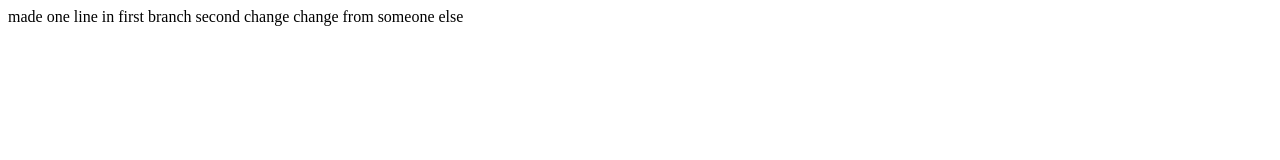
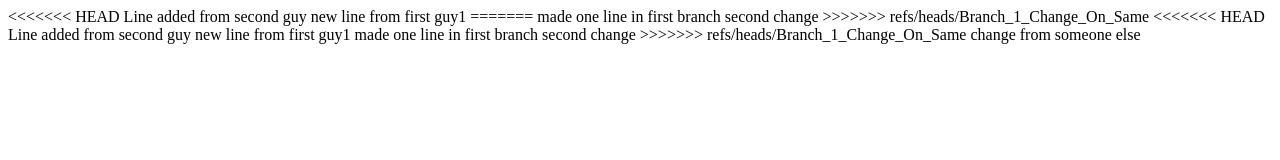
Before and after one commit to ketulbasiqa/performGit, a plain HTML site: page index.html in a window 1280 px wide. Drawn offline with Linux system fonts and the light colour scheme.

Commit message:
gui Summury

```diff
--- a/index.html
+++ b/index.html
@@ -1,8 +1,31 @@
 <html!>
 <body>
 
+<<<<<<< HEAD
+
+Line added from second guy
+
+new line from first guy1
+
+=======
 made one line in first branch
 second change
+>>>>>>> refs/heads/Branch_1_Change_On_Same
+
+</body>
+<html!>
+<body>
+
+<<<<<<< HEAD
+
+Line added from second guy
+
+new line from first guy1
+
+
+made one line in first branch
+second change
+>>>>>>> refs/heads/Branch_1_Change_On_Same
 change from someone else
 </body>
 </html>
```
Also changed, not shown: branch2_index.html (+6 -0 lines).
